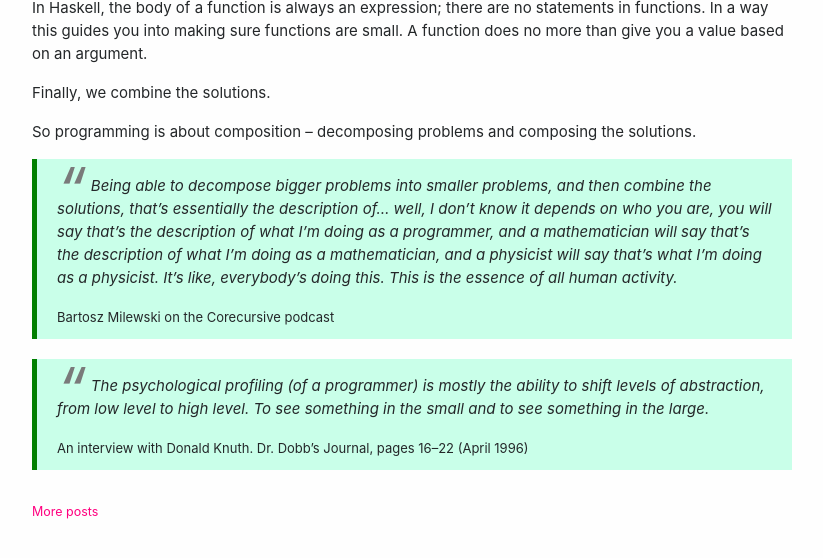
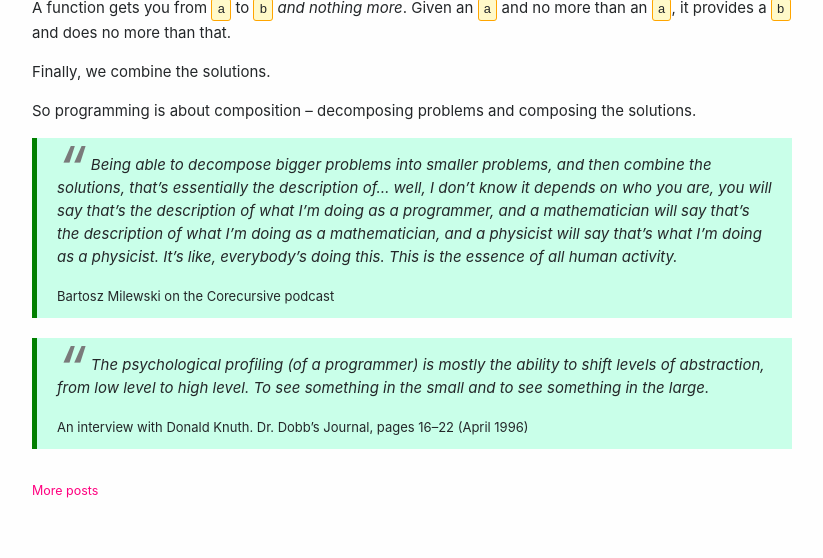
Before and after one commit to explodinglabs/explodinglabs.github.io, a Jekyll site: the page built from _posts/2021-03-09-composition.markdown, in a window 1280 px wide, cut to the strip 1040-1603 px from the top of the page. Shown: the top 558 px of the strip, without its empty margins (228-1051 px from the left). Built offline with Jekyll 4.4.1, drawn with Linux system fonts in a browser that asks for light colours; some web fonts are replaced.

Commit message:
Adjustments

```diff
--- a/_posts/2021-03-09-composition.markdown
+++ b/_posts/2021-03-09-composition.markdown
@@ -21,9 +21,8 @@ focus on a single task, ignoring everything else.
 ![composition-full](/assets/composition-zoomed.png)
 {: refdef}
 
-In Haskell, the body of a function is always an expression; there are no
-statements in functions. In a way this guides you into making sure functions
-are small. A function does no more than give you a value based on an argument.
+A function gets you from `a` to `b` _and nothing more_. Given an `a` and no
+more than an `a`, it provides a `b` and does no more than that.
 
 Finally, we combine the solutions.
 
--- a/_posts/jsonrpc/2021-08-09-jsonrpcserver-5-changes.markdown
+++ b/_posts/jsonrpc/2021-08-09-jsonrpcserver-5-changes.markdown
@@ -4,6 +4,9 @@ category: jsonrpc
 title: Changes in Jsonrpcserver 5
 permalink: /jsonrpcserver-5-changes
 ---
+Jsonrpcserver is a Python library that takes a JSON-RPC request, dispatches it
+to your Python functions and gives you a JSON-RPC response.
+
 Version 5 is a complete rebuild. The usage remains mostly the same except for a
 few important changes. [Full version 5 documentation is
 here](https://www.jsonrpcserver.com/en/latest/).
--- a/css/main.scss
+++ b/css/main.scss
@@ -40,7 +40,7 @@ nav {
     padding-bottom: 5px;
     margin-bottom: $space * 1;
     background-color: #0096FF;
-    box-shadow: 0 0px 10px 0 #036;
+    box-shadow: 0 0 10px 0 #666;
     text-align: center;
     a {
         font-size: 1.3em;
```
